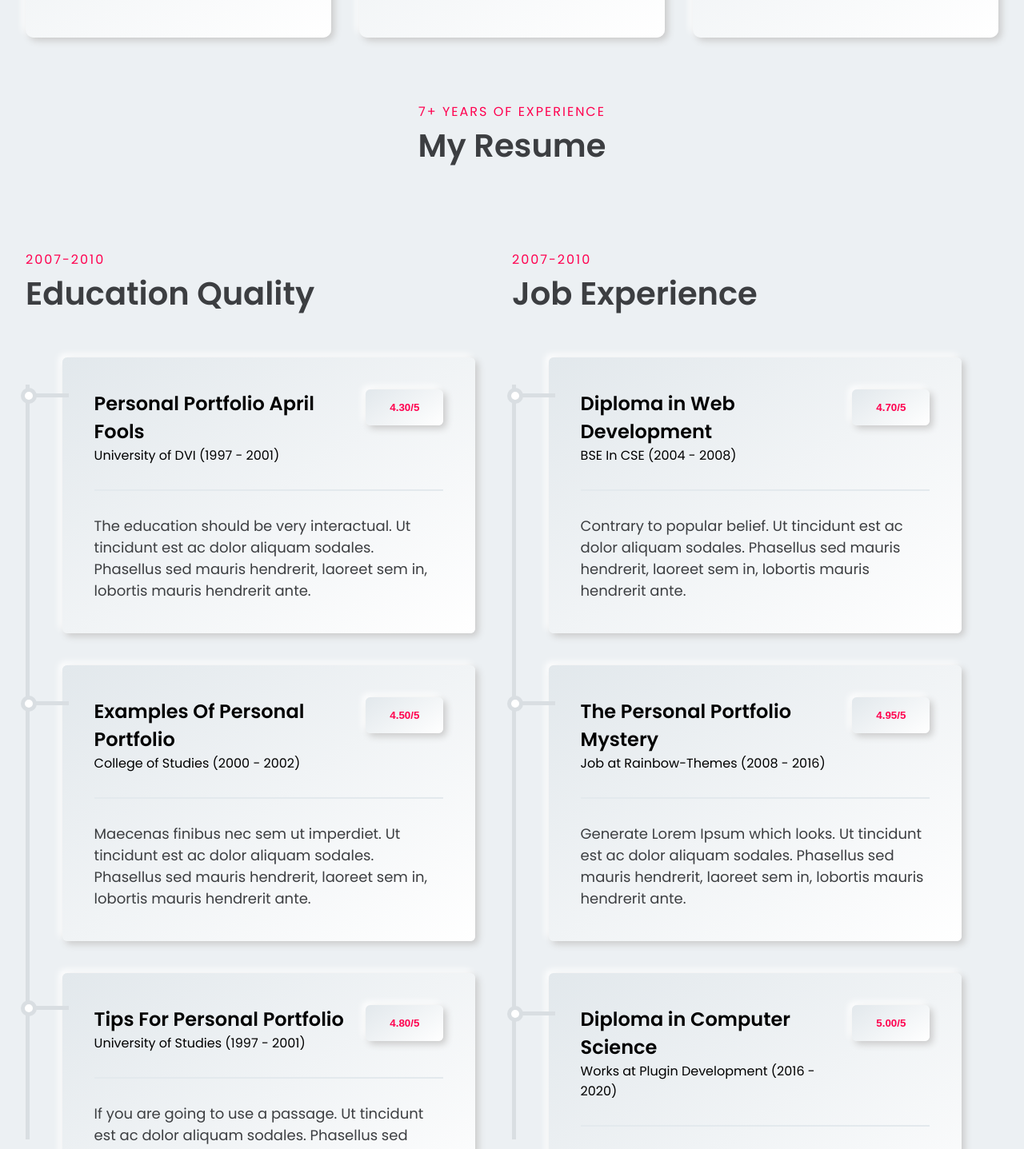
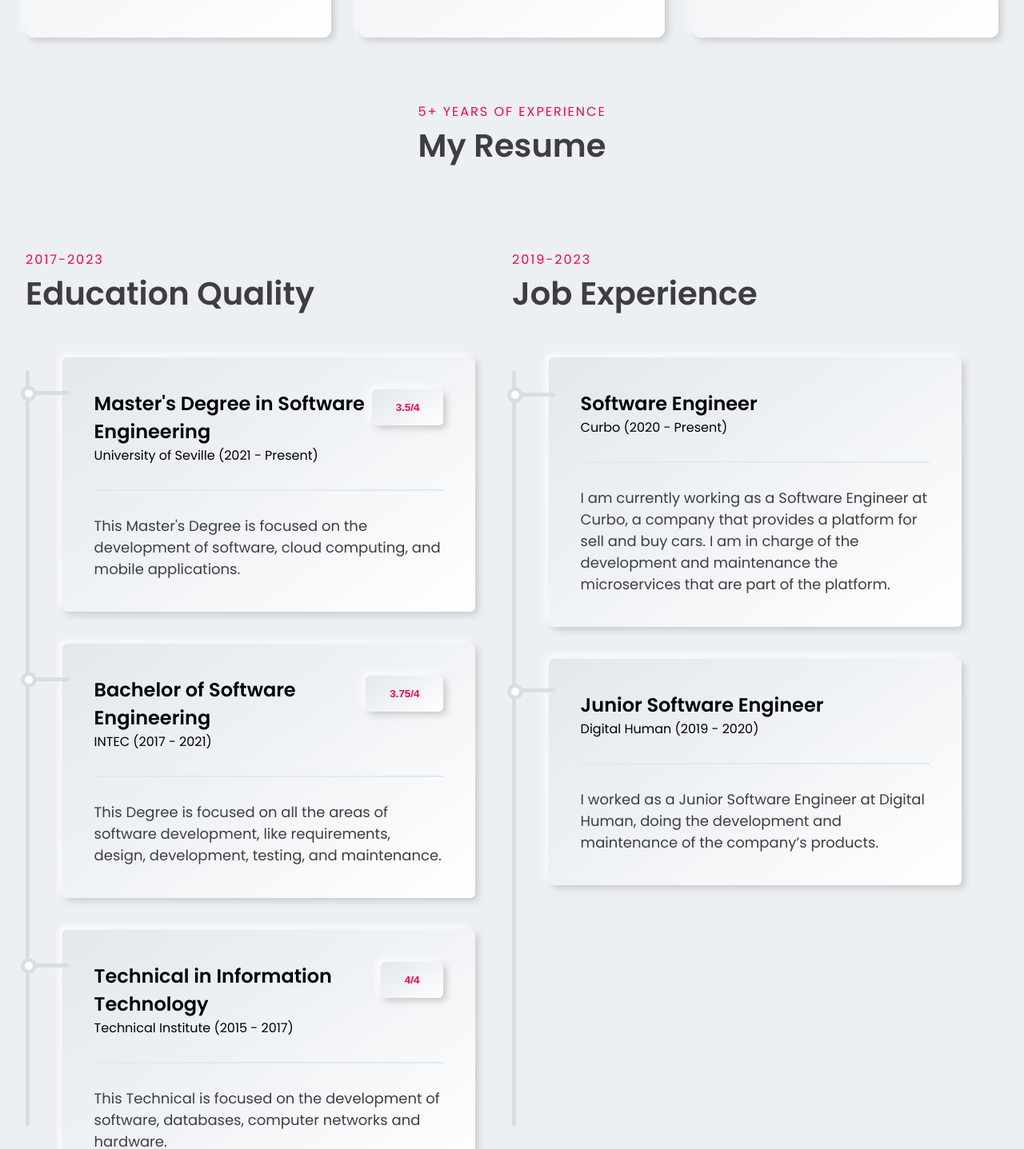
Before and after one commit to bujosa/libertas, a React (Create React App) app: page / in a window 1280 px wide. Shown: the part 3500-4937 px from the top of the page at 80% size. Built offline with nearby package versions, Linux system fonts and the light colour scheme.

Commit message:
feat: add resume api data

```diff
--- a/src/component/Resume/Card.js
+++ b/src/component/Resume/Card.js
@@ -1,23 +1,25 @@
-import React from "react"
+import React from 'react';
 
 const Card = (props) => {
   return (
     <>
-      <div className='box btn_shadow'>
-        <div className='title_content d_flex'>
-          <div className='title'>
+      <div className="box btn_shadow">
+        <div className="title_content d_flex">
+          <div className="title">
             <h2>{props.title}</h2>
             <span>{props.year}</span>
           </div>
-          <div className='rate'>
-            <button className='btn_shadow '>{props.rate}</button>
-          </div>
+          {props.rate && (
+            <div className="rate">
+              <button className="btn_shadow ">{props.rate}</button>
+            </div>
+          )}
         </div>
         <hr />
         <p>{props.desc}</p>
       </div>
     </>
-  )
-}
+  );
+};
 
-export default Card
+export default Card;
--- a/src/component/Resume/Resume.js
+++ b/src/component/Resume/Resume.js
@@ -1,29 +1,37 @@
-import React from "react"
-import "./Resume.css"
-import ResumeApi from "./ResumeApi"
-import Card from "./Card"
+import React from 'react';
+import './Resume.css';
+import ResumeApi from './ResumeApi';
+import Card from './Card';
 
 const Resume = () => {
   return (
     <>
-      <section className='Resume' id='resume'>
-        <div className='container top'>
-          <div className='heading text-center'>
-            <h4>7+ YEARS OF EXPERIENCE</h4>
+      <section className="Resume" id="resume">
+        <div className="container top">
+          <div className="heading text-center">
+            <h4>5+ YEARS OF EXPERIENCE</h4>
             <h1>My Resume</h1>
           </div>
 
-          <div className='content-section mtop d_flex'>
-            <div className='left'>
-              <div className='heading'>
-                <h4>2007-2010</h4>
+          <div className="content-section mtop d_flex">
+            <div className="left">
+              <div className="heading">
+                <h4>2017-2023</h4>
                 <h1>Education Quality</h1>
               </div>
 
-              <div className='content'>
+              <div className="content">
                 {ResumeApi.map((val, id) => {
-                  if (val.category === "education") {
-                    return <Card key={id} title={val.title} year={val.year} rate={val.rate} desc={val.desc} />
+                  if (val.category === 'education') {
+                    return (
+                      <Card
+                        key={id}
+                        title={val.title}
+                        year={val.year}
+                        rate={val.rate}
+                        desc={val.desc}
+                      />
+                    );
                   }
                 })}
 
@@ -42,16 +50,23 @@ const Resume = () => {
                 </div>*/}
               </div>
             </div>
-            <div className='left'>
-              <div className='heading'>
-                <h4>2007-2010</h4>
+            <div className="left">
+              <div className="heading">
+                <h4>2019-2023</h4>
                 <h1>Job Experience</h1>
               </div>
 
-              <div className='content'>
+              <div className="content">
                 {ResumeApi.map((val, index) => {
-                  if (val.category === "experience") {
-                    return <Card key={index} title={val.title} year={val.year} rate={val.rate} desc={val.desc} />
+                  if (val.category === 'experience') {
+                    return (
+                      <Card
+                        key={index}
+                        title={val.title}
+                        year={val.year}
+                        desc={val.desc}
+                      />
+                    );
                   }
                 })}
               </div>
@@ -60,7 +75,7 @@ const Resume = () => {
         </div>
       </section>
     </>
-  )
-}
+  );
+};
 
-export default Resume
+export default Resume;
--- a/src/component/Resume/ResumeApi.js
+++ b/src/component/Resume/ResumeApi.js
@@ -1,52 +1,42 @@
 const ResumeApi = [
   {
     id: 1,
-    category: "education",
-    year: "University of DVI (1997 - 2001)",
-    title: "Personal Portfolio April Fools",
-    desc: "The education should be very interactual. Ut tincidunt est ac dolor aliquam sodales. Phasellus sed mauris hendrerit, laoreet sem in, lobortis mauris hendrerit ante.",
-    rate: "4.30/5",
+    category: 'education',
+    year: 'University of Seville (2021 - Present)',
+    title: "Master's Degree in Software Engineering",
+    desc: "This Master's Degree is focused on the development of software, cloud computing, and mobile applications.",
+    rate: '3.5/4',
   },
   {
     id: 2,
-    category: "education",
-    year: "College of Studies (2000 - 2002) ",
-    title: "Examples Of Personal Portfolio",
-    desc: "Maecenas finibus nec sem ut imperdiet. Ut tincidunt est ac dolor aliquam sodales. Phasellus sed mauris hendrerit, laoreet sem in, lobortis mauris hendrerit ante.",
-    rate: "4.50/5",
+    category: 'education',
+    year: 'INTEC (2017 - 2021) ',
+    title: 'Bachelor of Software Engineering',
+    desc: 'This Degree is focused on all the areas of software development, like requirements, design, development, testing, and maintenance.',
+    rate: '3.75/4',
   },
   {
     id: 3,
-    category: "education",
-    year: "University of Studies (1997 - 2001) ",
-    title: "Tips For Personal Portfolio",
-    desc: "If you are going to use a passage. Ut tincidunt est ac dolor aliquam sodales. Phasellus sed mauris hendrerit, laoreet sem in, lobortis mauris hendrerit ante.",
-    rate: "4.80/5 ",
+    category: 'education',
+    year: 'Technical Institute (2015 - 2017) ',
+    title: 'Technical in Information Technology',
+    desc: 'This Technical is focused on the development of software, databases, computer networks and hardware.',
+    rate: '4/4',
   },
   {
     id: 4,
-    category: "experience",
-    year: "BSE In CSE (2004 - 2008) ",
-    title: "Diploma in Web Development",
-    desc: "Contrary to popular belief. Ut tincidunt est ac dolor aliquam sodales. Phasellus sed mauris hendrerit, laoreet sem in, lobortis mauris hendrerit ante.",
-    rate: "4.70/5 ",
+    category: 'experience',
+    year: 'Curbo (2020 - Present) ',
+    title: 'Software Engineer',
+    desc: 'I am currently working as a Software Engineer at Curbo, a company that provides a platform for sell and buy cars. I am in charge of the development and maintenance the microservices that are part of the platform.',
   },
   {
     id: 5,
-    category: "experience",
-    year: "Job at Rainbow-Themes (2008 - 2016) ",
-    title: "The Personal Portfolio Mystery",
-    desc: "Generate Lorem Ipsum which looks. Ut tincidunt est ac dolor aliquam sodales. Phasellus sed mauris hendrerit, laoreet sem in, lobortis mauris hendrerit ante.",
-    rate: "4.95/5 ",
+    category: 'experience',
+    year: 'Digital Human (2019 - 2020) ',
+    title: 'Junior Software Engineer',
+    desc: 'I worked as a Junior Software Engineer at Digital Human, doing the development and maintenance of the company’s products.',
   },
-  {
-    id: 6,
-    category: "experience",
-    year: "Works at Plugin Development (2016 - 2020) ",
-    title: "Diploma in Computer Science",
-    desc: "Maecenas finibus nec sem ut imperdiet. Ut tincidunt est ac dolor aliquam sodales. Phasellus sed mauris hendrerit, laoreet sem in, lobortis mauris hendrerit ante.",
-    rate: "5.00/5 ",
-  },
-]
+];
 
-export default ResumeApi
+export default ResumeApi;
```
